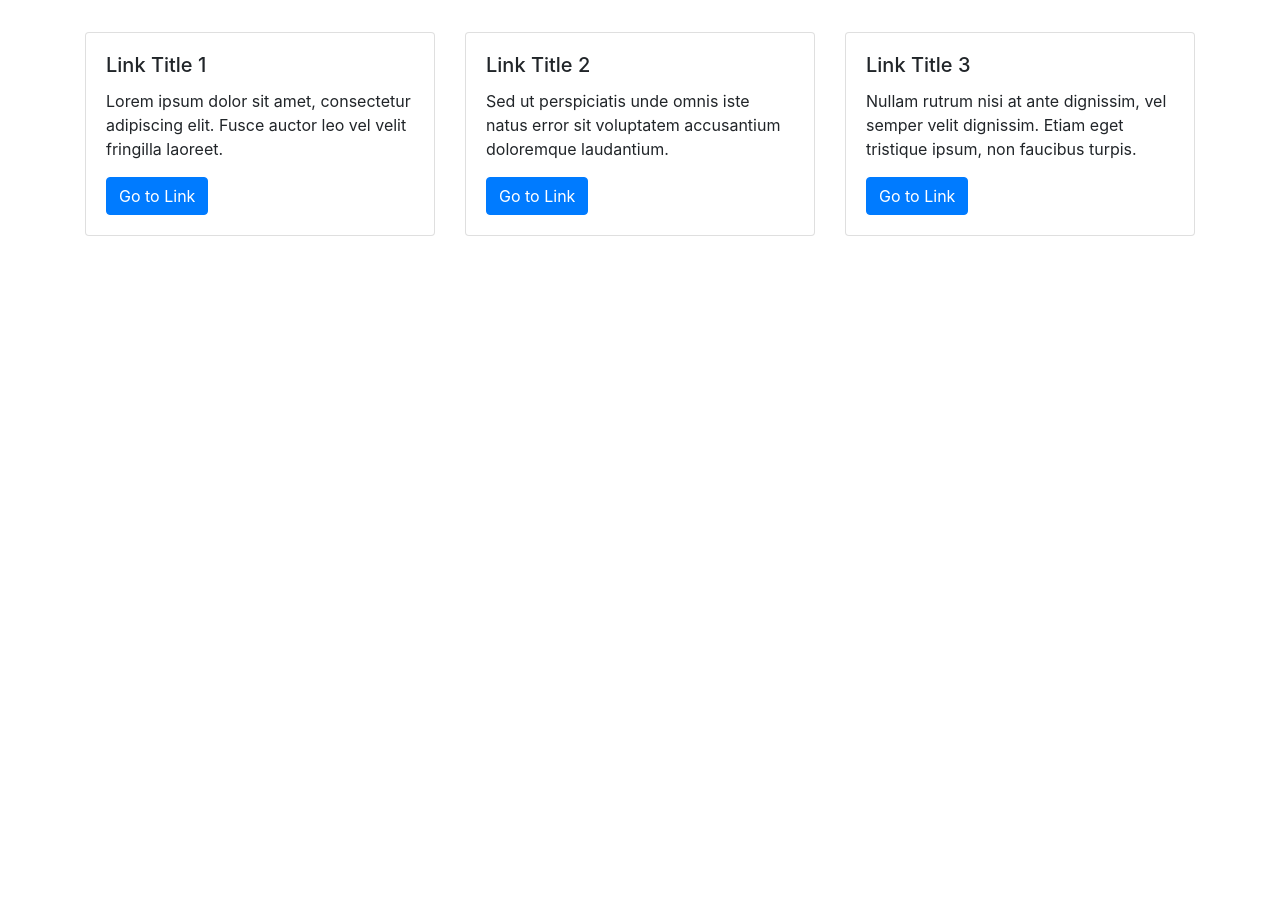
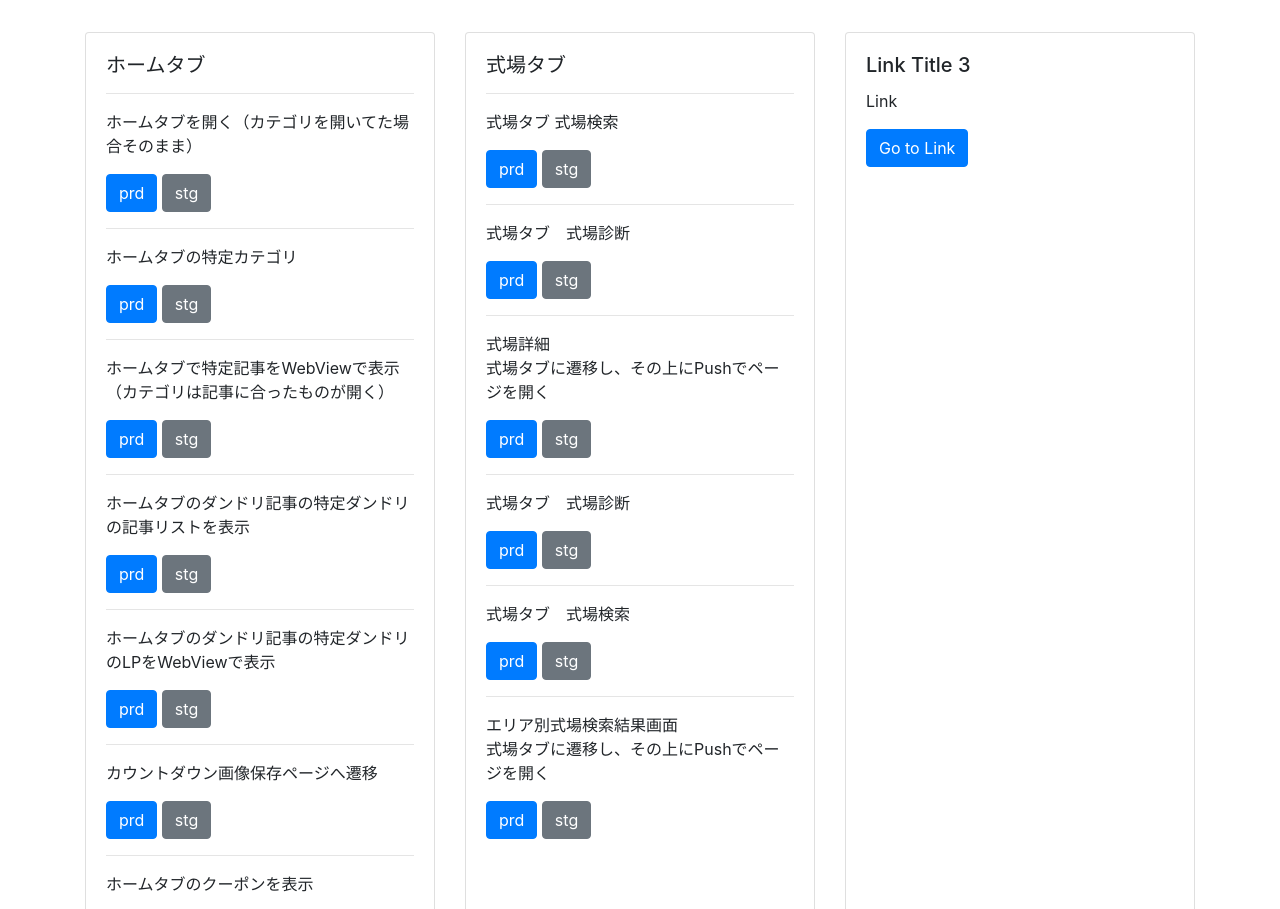
Before and after one commit to k02miu/k02miu.github.io, a plain HTML site: page index.html in a window 1280 px wide. Shown: the part 112-1021 px from the top of the page. Before the commit the page ends 800 px from the top, so only its background shows below. Drawn offline with nearby package versions, Linux system fonts and the light colour scheme.

Commit message:
途中まで

```diff
--- a/index.html
+++ b/index.html
@@ -1,32 +1,86 @@
 <!DOCTYPE html>
 <html lang="en">
+
 <head>
   <meta charset="UTF-8">
   <title>Bootstrap Link Collection</title>
   <link rel="stylesheet" href="https://stackpath.bootstrapcdn.com/bootstrap/4.3.1/css/bootstrap.min.css">
 </head>
+
 <body>
   <div class="container">
-    <h1 class="text-center my-5">Bootstrap Link Collection</h1>
+    <h1 class="text-center my-5">WeddingNews Deeplink</h1>
     <div class="card-deck">
       <div class="card">
         <div class="card-body">
-          <h5 class="card-title">Link Title 1</h5>
-          <p class="card-text">Lorem ipsum dolor sit amet, consectetur adipiscing elit. Fusce auctor leo vel velit fringilla laoreet.</p>
-          <a href="#" class="btn btn-primary">Go to Link</a>
+          <h5 class="card-title">ホームタブ</h5>
+          <hr />
+          <p class="card-text">ホームタブを開く（カテゴリを開いてた場合そのまま）</p>
+          <a href="originallife-weddingnews://weddingnews.jp/home" class="btn btn-primary">prd</a>
+          <a href="originallife-weddingnews-debug://weddingnews.jp/home" class="btn btn-secondary">stg</a>
+          <hr />
+          <p class="card-text">ホームタブの特定カテゴリ</p>
+          <a href="originallife-weddingnews://weddingnews.jp/home/${category_id}" class="btn btn-primary">prd</a>
+          <a href="originallife-weddingnews-debug://weddingnews.jp/home/${category_id}" class="btn btn-secondary">stg</a>
+          <hr />
+          <p class="card-text">ホームタブで特定記事をWebViewで表示（カテゴリは記事に合ったものが開く）</p>
+          <a href="originallife-weddingnews://weddingnews.jp/home/articles/${article_id}" class="btn btn-primary">prd</a>
+          <a href="originallife-weddingnews-debug://weddingnews.jp/home/articles/${article_id}" class="btn btn-secondary">stg</a>
+          <hr />
+          <p class="card-text">ホームタブのダンドリ記事の特定ダンドリの記事リストを表示</p>
+          <a href="originallife-weddingnews://weddingnews.jp/home/1010/${dandori_id}/articles" class="btn btn-primary">prd</a>
+          <a href="originallife-weddingnews-debug://weddingnews.jp/home/1010/${dandori_id}/articles" class="btn btn-secondary">stg</a>
+          <hr />
+          <p class="card-text">ホームタブのダンドリ記事の特定ダンドリのLPをWebViewで表示</p>
+          <a href="originallife-weddingnews://weddingnews.jp/home/1010/${dandori_id}/lp" class="btn btn-primary">prd</a>
+          <a href="originallife-weddingnews-debug://weddingnews.jp/home/1010/${dandori_id}/lp" class="btn btn-secondary">stg</a>
+          <hr />
+          <p class="card-text">カウントダウン画像保存ページへ遷移</p>
+          <a href="originallife-weddingnews://weddingnews.jp/home/1010/countdown" class="btn btn-primary">prd</a>
+          <a href="originallife-weddingnews-debug://weddingnews.jp/home/1010/countdown" class="btn btn-secondary">stg</a>
+          <hr />
+          <p class="card-text">ホームタブのクーポンを表示</p>
+          <a href="originallife-weddingnews://weddingnews.jp/home/1009" class="btn btn-primary">prd</a>
+          <a href="originallife-weddingnews-debug://weddingnews.jp/home/1009" class="btn btn-secondary">stg</a>
+          <hr />
+          <p class="card-text">ホームタブのクーポンカテゴリのクーポン詳細をWebViewで表示</p>
+          <a href="originallife-weddingnews://weddingnews.jp/home/1009/${coupon_id}" class="btn btn-primary">prd</a>
+          <a href="originallife-weddingnews-debug://weddingnews.jp/home/1009/${coupon_id}" class="btn btn-secondary">stg</a>
         </div>
       </div>
       <div class="card">
         <div class="card-body">
-          <h5 class="card-title">Link Title 2</h5>
-          <p class="card-text">Sed ut perspiciatis unde omnis iste natus error sit voluptatem accusantium doloremque laudantium.</p>
-          <a href="#" class="btn btn-primary">Go to Link</a>
+          <h5 class="card-title">式場タブ</h5>
+          <hr />
+          <p class="card-text">式場タブ  式場検索</p>
+          <a href="originallife-weddingnews://weddingnews.jp/hall" class="btn btn-primary">prd</a>
+          <a href="originallife-weddingnews-debug://weddingnews.jp/hall" class="btn btn-secondary">stg</a>
+          <hr />
+          <p class="card-text">式場タブ　式場診断</p>
+          <a href="originallife-weddingnews://weddingnews.jp/hall_diagnosis" class="btn btn-primary">prd</a>
+          <a href="originallife-weddingnews-stg://weddingnews.jp/hall_diagnosis" class="btn btn-secondary">stg</a>
+          <hr />
+          <p class="card-text">式場詳細<br>式場タブに遷移し、その上にPushでページを開く</p>
+          <a href="originallife-weddingnews://weddingnews.jp/hall/${hall_id}" class="btn btn-primary">prd</a>
+          <a href="originallife-weddingnews-debug://weddingnews.jp/hall/${hall_id}" class="btn btn-secondary">stg</a>
+          <hr />
+          <p class="card-text">式場タブ　式場診断</p>
+          <a href="originallife-weddingnews://weddingnews.jp/hall/hall_diagnosis" class="btn btn-primary">prd</a>
+          <a href="originallife-weddingnews-debug://weddingnews.jp/hall/hall_diagnosis" class="btn btn-secondary">stg</a>
+          <hr />
+          <p class="card-text">式場タブ　式場検索</p>
+          <a href="originallife-weddingnews://weddingnews.jp/hall/search" class="btn btn-primary">prd</a>
+          <a href="originallife-weddingnews-debug://weddingnews.jp/hall/search" class="btn btn-secondary">stg</a>
+          <hr />
+          <p class="card-text">エリア別式場検索結果画面<br>式場タブに遷移し、その上にPushでページを開く</p>
+          <a href="originallife-weddingnews://weddingnews.jp/pref/${prefecutre}" class="btn btn-primary">prd</a>
+          <a href="originallife-weddingnews-debug://weddingnews.jp/pref/${prefecutre}" class="btn btn-secondary">stg</a>
         </div>
       </div>
       <div class="card">
         <div class="card-body">
           <h5 class="card-title">Link Title 3</h5>
-          <p class="card-text">Nullam rutrum nisi at ante dignissim, vel semper velit dignissim. Etiam eget tristique ipsum, non faucibus turpis.</p>
+          <p class="card-text">Link</p>
           <a href="#" class="btn btn-primary">Go to Link</a>
         </div>
       </div>
@@ -37,4 +91,5 @@
   <script src="https://cdnjs.cloudflare.com/ajax/libs/popper.js/1.14.7/umd/popper.min.js"></script>
   <script src="https://stackpath.bootstrapcdn.com/bootstrap/4.3.1/js/bootstrap.min.js"></script>
 </body>
+
 </html>
```
